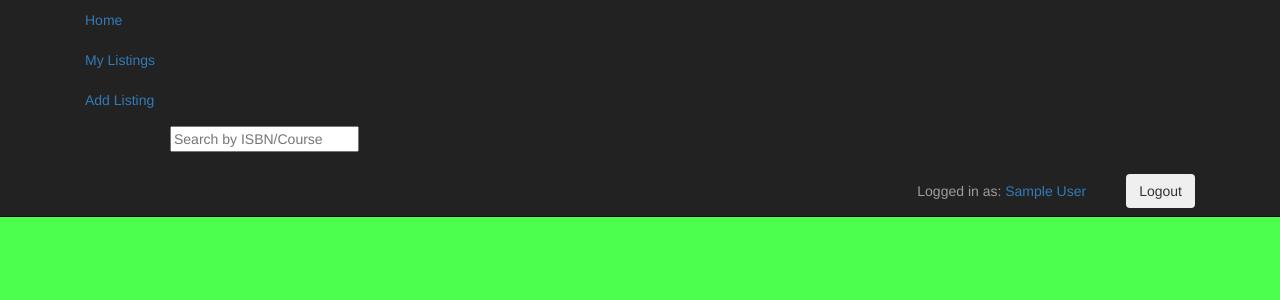
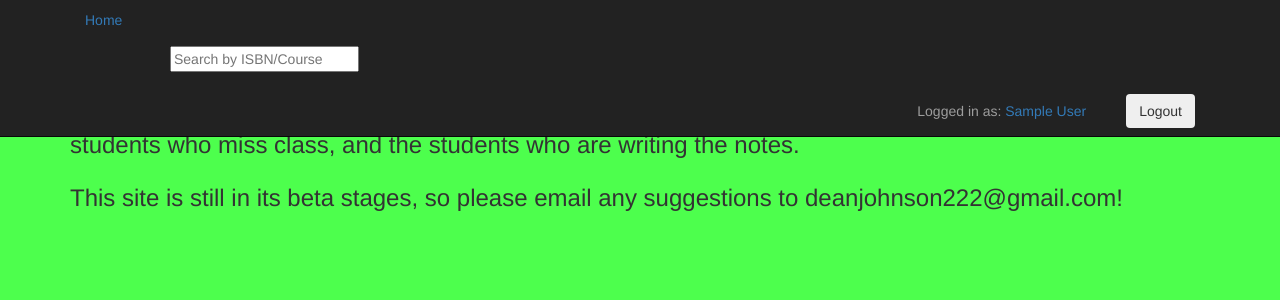
Before and after one commit to dean/noteexchange, a Flask app: page / in a window 1280 px wide. Shown: the top 300 px of the page. Run offline with Flask 2, Linux system fonts and the light colour scheme; the visitor is signed in with stand-in values (Sample User, id 1); parts of the project's set-up code (start-up, migrations or seed data) failed here and were passed over; some libraries are stand-ins or nearby versions.

Commit message:
Modified templates to match app

```diff
--- a/noteexchange/templates/base.html
+++ b/noteexchange/templates/base.html
@@ -18,13 +18,12 @@
             }
             body {
                 background-color: #4DFF4D;
-
             }
         </style>
         {%endblock%}
 
         {% block title %}
-            <title>Textbook Exchange</title>
+            <title>Note Exchange</title>
         {% endblock %}
         {%block javascripts%}
             <script type="text/javascript" src="{{url_for('static',filename='js/jquery.min.js') }}"></script>
@@ -43,18 +42,9 @@
                                 <a class="brand" href="/">Home</a>
                             </li>
                             <li>
-                                <a href="/{{user.id}}/listings">My Listings</a>
-                            </li>
-                            <li>
-                                <a href="/list_book">Add Listing</a>
-                            </li>
-                            <li>
                                 <form class="navbar-search pull-left" action="/search" method="POST">
                                     <input name="search" type="text" class="search-query" placeholder="Search by ISBN/Course">
                                 </form>
-                            </li>
-                            <li>
-                                <a href="/inbox"><i class="icon-envelope icon-white "></i></a>
                             </li>
                             </ul>
                         <form action="/logout" method="POST" style="padding-left:25px" class="navbar-form pull-right">
--- a/noteexchange/templates/home.html
+++ b/noteexchange/templates/home.html
@@ -5,8 +5,8 @@
 Welcome to Note Exchange!<br><br>
 </h2>
 <h3>
-Our goal is to make life in easier college, through sharing and distributing notes in a way
-that both helps students who miss class, and the students who are writing out the notes.
+Our goal is to make life in college easier, through sharing and distributing notes in a way
+that both helps students who miss class, and the students who are writing the notes.
 <br>
 <br>
 This site is still in its beta stages, so please email any suggestions to deanjohnson222@gmail.com!<br><br>
```
